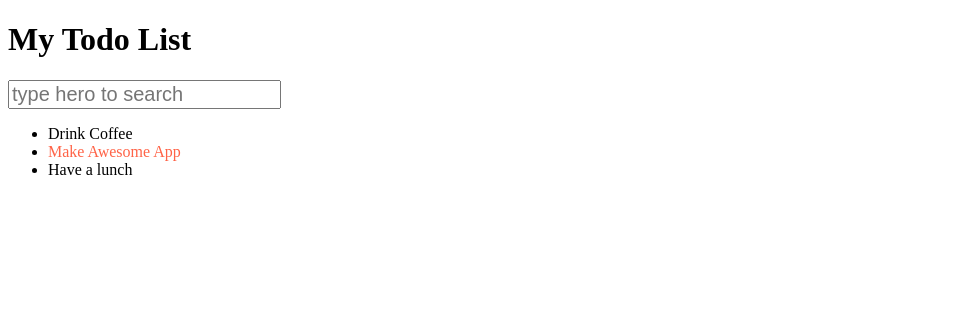
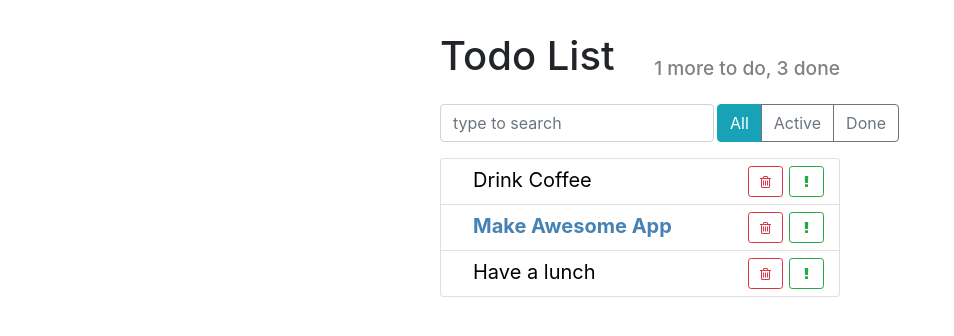
Before and after one commit to harld-x/Todo-list, a React app: page / in a window 1280 px wide. Shown: the whole page, without its empty margins (0-954 px from the left). Built offline with nearby package versions, Linux system fonts and the light colour scheme.

Commit message:
added Bootstrap

```diff
--- a/public/index.html
+++ b/public/index.html
@@ -5,6 +5,8 @@
     <meta name="viewport"
           content="width=device-width, initial-scale=1"
     />
+    <link rel="stylesheet" href="https://stackpath.bootstrapcdn.com/bootstrap/4.5.2/css/bootstrap.min.css">
+    <link rel="stylesheet" href="https://stackpath.bootstrapcdn.com/font-awesome/4.7.0/css/font-awesome.min.css">
     <title>Todo App</title>
   </head>
   <body>
--- /dev/null
+++ b/src/components/app-header.css
@@ -0,0 +1,12 @@
+.app-header {
+    align-items: flex-end;
+}
+
+.app-header h1 {
+    flex-grow: 1;
+}
+
+.app-header h2 {
+    font-size: 1.2rem;
+    color: grey;
+}
--- a/src/components/app-header.js
+++ b/src/components/app-header.js
@@ -1,7 +1,13 @@
-import React from "react";
+import React from 'react';
+import './app-header.css';
 
-const AppHeader = () => {
-    return <h1>My Todo List</h1>
+const AppHeader = ({toDo, done}) => {
+    return (
+        <div className="app-header d-flex">
+            <h1>Todo List</h1>
+            <h2>{toDo} more to do, {done} done</h2>
+        </div>
+    );
+};
 
-}
-export default AppHeader
+export default AppHeader;
--- /dev/null
+++ b/src/components/item-status-filter.js
@@ -0,0 +1,18 @@
+import React from 'react';
+
+import './item-status-filter.css';
+
+const ItemStatusFilter = () => {
+    return (
+        <div className="btn-group">
+            <button type="button"
+                    className="btn btn-info">All</button>
+            <button type="button"
+                    className="btn btn-outline-secondary">Active</button>
+            <button type="button"
+                    className="btn btn-outline-secondary">Done</button>
+        </div>
+    );
+};
+
+export default ItemStatusFilter;
--- /dev/null
+++ b/src/components/search-panel.css
@@ -0,0 +1,5 @@
+.search-input {
+    width: auto;
+    flex-grow: 1;
+    margin-right: 3px;
+}
--- a/src/components/search-panel.js
+++ b/src/components/search-panel.js
@@ -1,13 +1,13 @@
-import React from "react";
+import React from 'react';
+
+import './search-panel.css';
 
 const SearchPanel = () => {
-    const searchText = 'type hero to search'
-    const searchStyle = {
-        fontSize: '20px'
-    }
-    return <input
-        style={searchStyle}
-        placeholder={searchText}
-    />
-}
-export default SearchPanel
+    return (
+        <input type="text"
+               className="form-control search-input"
+               placeholder="type to search" />
+    );
+};
+
+export default SearchPanel;
--- /dev/null
+++ b/src/components/todo-list-item.css
@@ -0,0 +1,24 @@
+.todo-list-item {
+    font-size: 1.25rem;
+}
+
+.todo-list-item button {
+    width: 35px;
+    margin: 3px;
+}
+
+.todo-list-item-label {
+    margin-left: 1.25rem;
+    line-height: 35px;
+    cursor: pointer;
+    user-select: none;
+}
+
+.todo-list-item.done .todo-list-item-label {
+    text-decoration: line-through;
+}
+
+.todo-list-item.important .todo-list-item-label {
+    font-weight: bold;
+    color: steelblue;
+}
--- a/src/components/todo-list-item.js
+++ b/src/components/todo-list-item.js
@@ -1,13 +1,33 @@
-import React from "react";
+import React from 'react';
 
-const TodoListItem = ({label,important = false}) => {
+import './todo-list-item.css';
+
+const TodoListItem = ({ label, important = false }) => {
 
     const style = {
-        color: important ? 'tomato' : 'black'
-    }
+        color: important ? 'steelblue' : 'black',
+        fontWeight: important ? 'bold' : 'normal'
+    };
 
     return (
-        <span style={style}>{label}</span>
-    )
-}
-export default TodoListItem
+        <span className="todo-list-item">
+      <span
+          className="todo-list-item-label"
+          style={style}>
+        {label}
+      </span>
+
+      <button type="button"
+              className="btn btn-outline-success btn-sm float-right">
+        <i className="fa fa-exclamation" />
+      </button>
+
+      <button type="button"
+              className="btn btn-outline-danger btn-sm float-right">
+        <i className="fa fa-trash-o" />
+      </button>
+    </span>
+    );
+};
+
+export default TodoListItem;
--- /dev/null
+++ b/src/components/todo-list.css
@@ -0,0 +1,3 @@
+.todo-list .list-group-item {
+    padding: .25rem .75rem;
+}
--- a/src/components/todo-list.js
+++ b/src/components/todo-list.js
@@ -1,19 +1,19 @@
 import React from "react";
-
+import './todo-list.css'
 import TodoListItem from './todo-list-item'
 
 const TodoList = ({todos}) => {
 
    const elements = todos.map((item) => {
+       const {id, ...itemProps} = item
        return(
-       <li>
-           <TodoListItem {...item }/>
+       <li key={item.id} className="list-group-item">
+           <TodoListItem {...itemProps}/>
        </li>
        )
    })
-
     return (
-        <ul>
+        <ul className="list-group todo-list">
             {elements}
         </ul>
     );
--- /dev/null
+++ b/src/index.css
@@ -0,0 +1,8 @@
+.todo-app {
+    margin: 2rem auto 0 auto;
+    max-width: 400px;
+}
+
+.top-panel {
+    margin: 1rem 0;
+}
--- a/src/index.js
+++ b/src/index.js
@@ -1,22 +1,33 @@
-import React from 'react'
-import ReactDom from 'react-dom'
-import AppHeader from "./components/app-header";
-import TodoList from "./components/todo-list";
-import SearchPanel from "./components/search-panel";
+import React from 'react';
+import ReactDOM from 'react-dom';
+
+import AppHeader from './components/app-header';
+import SearchPanel from './components/search-panel';
+import TodoList from './components/todo-list';
+import ItemStatusFilter from './components/item-status-filter';
+
+import './index.css';
+
 const App = () => {
 
-    const todoDate = [
-        {label: 'Drink Coffee', important: false},
-        {label: 'Make Awesome App', important: true},
-        {label: 'Have a lunch', important: false}
-    ]
+    const todoData = [
+        { label: 'Drink Coffee', important: false, id: 1 },
+        { label: 'Make Awesome App', important: true, id: 2 },
+        { label: 'Have a lunch', important: false, id: 3 }
+    ];
 
     return (
-        <div>
-            <AppHeader/>
-            <SearchPanel/>
-            <TodoList todos={todoDate}/>
+        <div className="todo-app">
+            <AppHeader toDo={1} done={3} />
+            <div className="top-panel d-flex">
+                <SearchPanel />
+                <ItemStatusFilter />
+            </div>
+
+            <TodoList todos={todoData} />
         </div>
-    )
-}
-ReactDom.render(<App/>,  document.getElementById('root'))
+    );
+};
+
+ReactDOM.render(<App />,
+    document.getElementById('root'));
```
Also changed, not shown: src/components/item-status-filter.css (added).
